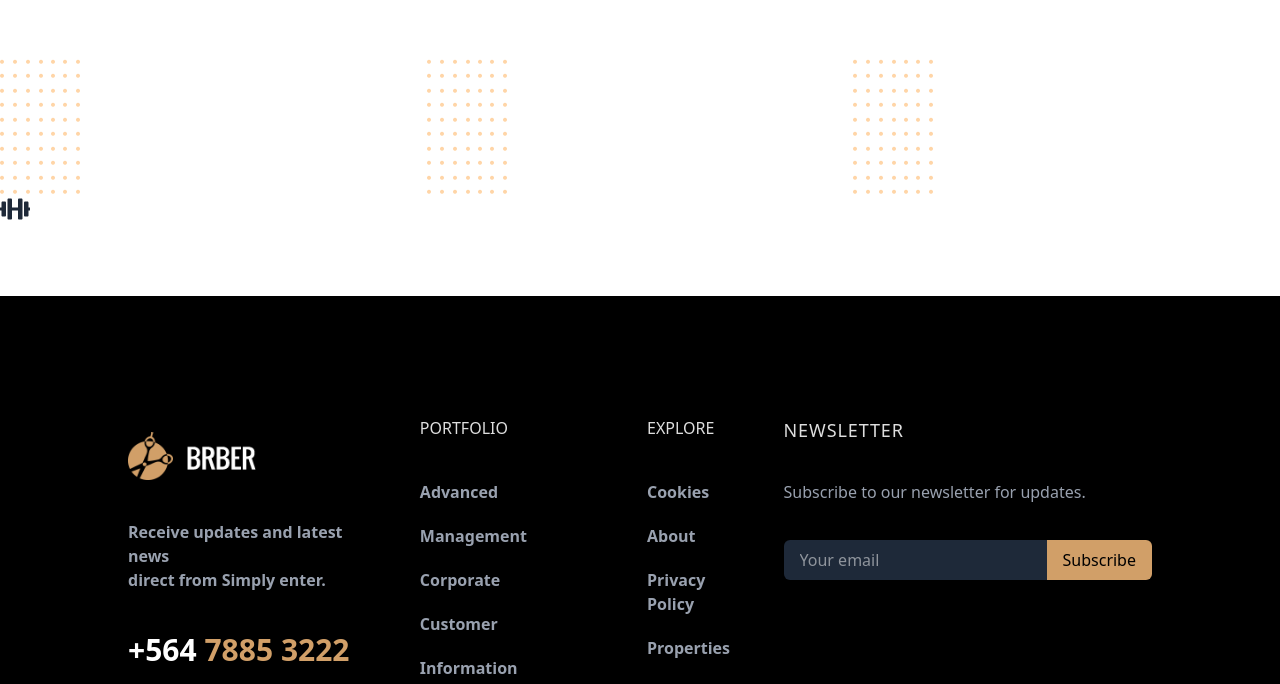
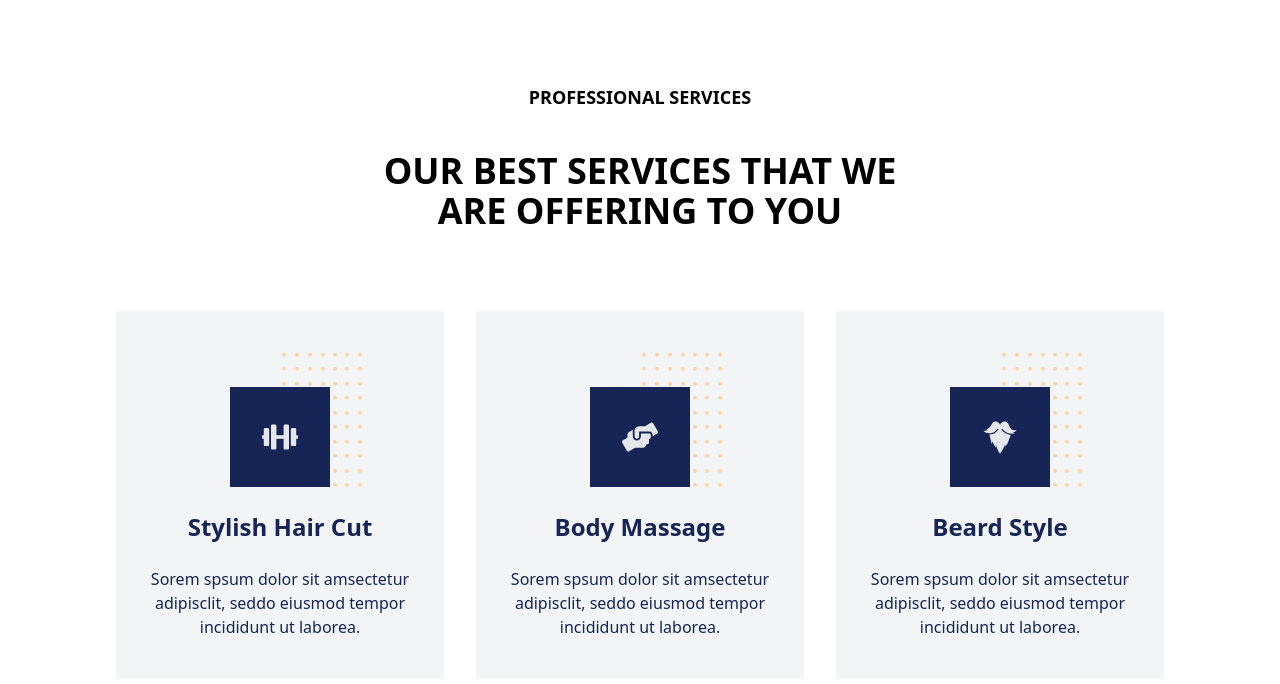
Before and after one commit to Majorbangz88/barber_styles, a React (Vite) app: page / in a window 1280 px wide. Shown: the part 1830-2514 px from the top of the page. Built offline with nearby package versions, Linux system fonts and the light colour scheme.

Commit message:
update: services section added

```diff
--- a/src/pages/home/AboutSection.jsx
+++ b/src/pages/home/AboutSection.jsx
@@ -5,7 +5,7 @@ import Signature from '../../assets/signature.png'
 
 const AboutSection = () => {
   return (
-    <div className='bg-white px-6 py-18 md:py-44 items-center md:px-10 lg:py-44 lg:flex lg:justify-center ems-center lg:gap-20'>
+    <div className='bg-white px-6 py-18 items-center md:px-10 lg:py-44 lg:flex lg:justify-center ems-center lg:gap-20'>
       <div className='relative w-full lg:mx-0 lg:w-auto mb-10 lg:mb-0'>
         <div className='absolute top-5 left-5 w-full h-full bg-[#d19f68] hidden lg:block -z-10'></div>
 
--- a/src/pages/home/ServicesSecton.jsx
+++ b/src/pages/home/ServicesSecton.jsx
@@ -1,41 +1,80 @@
-import React from 'react'
-import Dot from '../../assets/dot.png'
-import { FaDumbbell, FaHandsHelping } from 'react-icons/fa'
-import { GiBeard } from 'react-icons/gi'
+import React from 'react';
+import Dot from '../../assets/dot.png';
+import { FaDumbbell, FaHandsHelping } from 'react-icons/fa';
+import { GiBeard } from 'react-icons/gi';
 
 const ServicesSecton = () => {
   return (
-    <div className='flex flex-col bg-white items-center'>
-      <p>PROFESSIONAL SERVICES</p>
-      <p>OUR BEST SERVICE OFFERING TO YOU</p>
-      <div className='flex flex-col md:flex-row lg:fleex-row'>
-        <div>
-            <div>
-                <img src={Dot} alt="" />
-                <FaDumbbell className="text-3xl text-gray-800" title="Workout" />
-                <p>Stylish Hair Cut</p>
-                <p>Sorem spsum dolor sit amsectetur adipisclit, seddo eiusmod tempor incididunt ut laborea.</p>
+    <div className='flex flex-col bg-white items-center gap-20 py-18'>
+
+      <div className='flex flex-col gap-10 items-center'>
+        <p className='font-oswald font-bold text-lg text-black'>
+          PROFESSIONAL SERVICES
+        </p>
+        <p className='font-bold text-2xl md:text-3xl text-center lg:text-4xl text-black'>
+          OUR BEST SERVICES THAT WE <br /> ARE OFFERING TO YOU
+        </p>
+      </div>
+
+      <div className='flex flex-col gap-8 md:flex-row lg:flex-row'>
+
+        <div className='flex flex-col items-center bg-gray-100 gap-6 px-7 py-10 '>
+          <div className=' relative flex items-end mt-9'>
+            <div className='relative z-10 flex items-center justify-center bg-blue-950 hover:bg-[#d19f68] w-25 h-25'>
+              <FaDumbbell className='text-4xl text-gray-200' title='Workout' />
             </div>
+            <img
+              src={Dot}
+              alt=''
+              className='absolute bottom-0 left-[52%] w-20 z-0'
+            />
+          </div>
+          <p className='font-bold text-2xl text-blue-950'>Stylish Hair Cut</p>
+          <p className='text-center leading-6 text-blue-950 w-68 md:w-60 lg:w-68'>
+            Sorem spsum dolor sit amsectetur adipisclit, seddo eiusmod tempor
+            incididunt ut laborea.
+          </p>
         </div>
-        <div>
-            <div>
-                <img src={Dot} alt="" />
-                <FaHandsHelping title="Massage" />
-                <p>Body Massage</p>
-                <p>Sorem spsum dolor sit amsectetur adipisclit, seddo eiusmod tempor incididunt ut laborea.</p>
+
+        <div className='flex flex-col items-center bg-gray-100 gap-6 px-7 py-10'>
+          <div className='relative flex items-end mt-9'>
+            <div className='relative z-10 flex items-center justify-center bg-blue-950 hover:bg-[#d19f68] w-25 h-25'>
+              <FaHandsHelping className='text-4xl text-gray-200' title='Massage' />
             </div>
+            <img
+              src={Dot}
+              alt=''
+              className='absolute bottom-0 left-[52%] w-20 z-0'
+            />
+          </div>
+          <p className='font-bold text-2xl text-blue-950'>Body Massage</p>
+          <p className='text-center leading-6 text-blue-950 w-68 md:w-60 lg:w-68'>
+            Sorem spsum dolor sit amsectetur adipisclit, seddo eiusmod tempor
+            incididunt ut laborea.
+          </p>
         </div>
-        <div>
-            <div>
-                <img src={Dot} alt="" />
-                <GiBeard title="Beard Styling" />
-                <p>Beard Style</p>
-                <p>Sorem spsum dolor sit amsectetur adipisclit, seddo eiusmod tempor incididunt ut laborea.</p>
+
+        <div className='flex flex-col items-center bg-gray-100 gap-6 px-7 py-10'>
+          <div className='relative flex items-end mt-9'>
+            <div className='relative z-10 flex items-center justify-center bg-blue-950 hover:bg-[#d19f68] w-25 h-25'>
+              <GiBeard className='text-4xl text-gray-200' title='Beard Styling' />
             </div>
+            <img
+              src={Dot}
+              alt=''
+              className='absolute bottom-0 left-[52%] w-20 z-0'
+            />
+          </div>
+          <p className='font-bold text-2xl text-blue-950'>Beard Style</p>
+          <p className='text-center leading-6 text-blue-950 w-68 md:w-60 lg:w-68'>
+            Sorem spsum dolor sit amsectetur adipisclit, seddo eiusmod tempor
+            incididunt ut laborea.
+          </p>
         </div>
+
       </div>
     </div>
-  )
-}
+  );
+};
 
-export default ServicesSecton
+export default ServicesSecton;
```
